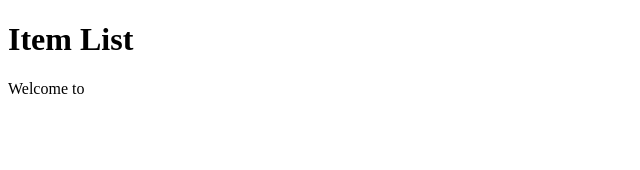
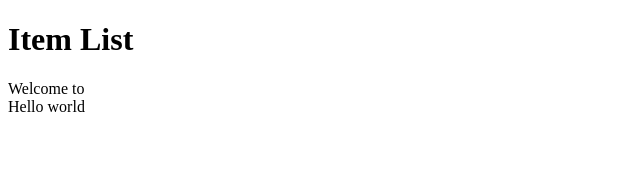
Before and after one commit to montekaka/rpt-08-mvp, a React app: page /websites/1 in a window 1280 px wide. Shown: the top 170 px of the page, without its empty margins (0-640 px from the left). Built offline with nearby package versions, Linux system fonts and the light colour scheme; no server answers; the HTML template or start-up script is replaced by a standard one.

Commit message:
add Reviews and ReviewNew component

```diff
--- /dev/null
+++ b/react-client/src/components/ReviewNew.jsx
@@ -0,0 +1,33 @@
+import React from 'react';
+import ReactDOM from 'react-dom';
+import $ from 'jquery';
+
+class ReviewNew extends React.Component {
+	constructor(props){
+		super(props);
+		this.state = {
+			review: '',
+			stars: 0,
+			text: '',
+			screenname: ''
+		}
+		this.handleChange = this.handleChange.bind(this);
+		this.handleSubmit = this.handleSubmit.bind(this);
+	}
+
+	handleChange(){
+
+	}
+
+	handleSubmit(){
+
+	}
+
+	render() {
+		return (
+			<div>Hello world</div>
+		)
+	}
+}
+
+export default ReviewNew;
--- a/react-client/src/components/Website.jsx
+++ b/react-client/src/components/Website.jsx
@@ -1,6 +1,7 @@
 import React from 'react';
 import ReactDOM from 'react-dom';
 import $ from 'jquery';
+import Reviews from './reviews.jsx';
 
 class Website extends React.Component {
 	constructor(props){
@@ -35,7 +36,10 @@ class Website extends React.Component {
 
 	render() {
 		return (
-			<div>Welcome to {this.state.website.url}</div>
+			<div>
+				<div>Welcome to {this.state.website.url}</div>
+				<Reviews></Reviews>
+			</div>
 		)
 	}
 }
--- /dev/null
+++ b/react-client/src/components/reviews.jsx
@@ -0,0 +1,22 @@
+import React from 'react';
+import ReactDOM from 'react-dom';
+import $ from 'jquery';
+import ReviewNew from './ReviewNew.jsx';
+
+class Reviews extends React.Component {
+	constructor(props){
+		super(props);
+		this.state = {
+			reviews: ''
+		}
+	}
+
+	render() {
+		return(
+			<ReviewNew></ReviewNew>
+		)
+	}
+
+}
+
+export default Reviews;
```
Also changed, not shown: 1 other file (tests, documents, lock files or other folders).
